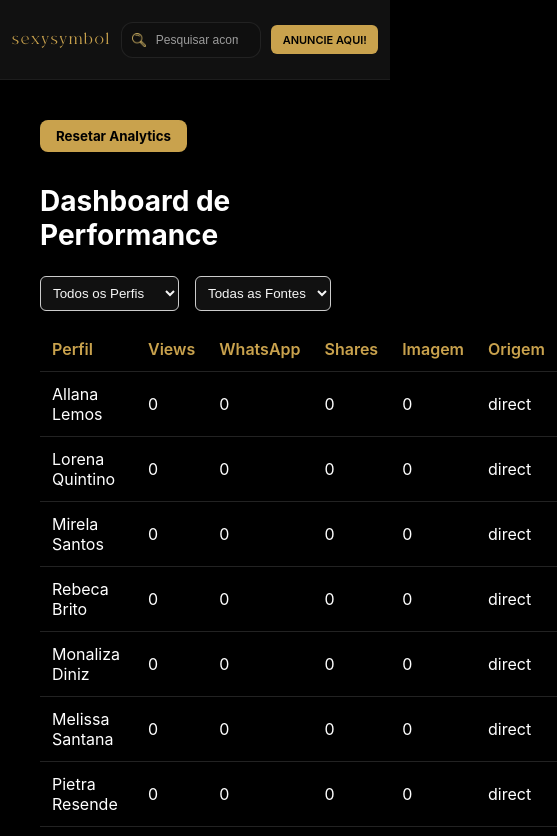
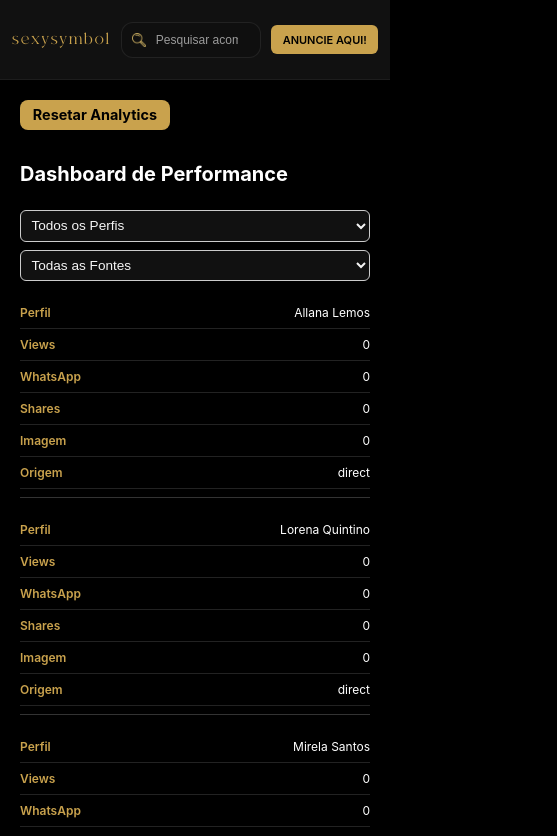
Before and after one commit to alexsandropancracio/sexysymbol, a React app in the folder src/frontend/: page /admin/dashboard in a window 390 px wide. Shown: the top 836 px of the page, 557 px wide, since content can reach past the window. Built offline with nearby package versions, Linux system fonts and the light colour scheme; the HTML template or start-up script is replaced by a standard one.

Commit message:
Ajustado responsividade da página analytics para mobile e tablet

```diff
--- a/src/frontend/src/admin/pages/Dashboard/Dashboard.styles.ts
+++ b/src/frontend/src/admin/pages/Dashboard/Dashboard.styles.ts
@@ -1,20 +1,35 @@
-// src/admin/pages/Dashboard/Dashboard.styles.ts
-
 import styled from "styled-components";
 
 export const Page = styled.div`
   padding: 40px;
   color: #fff;
+
+  @media (max-width: 1024px) { // tablets
+    padding: 30px;
+  }
+
+  @media (max-width: 768px) { // mobile
+    padding: 20px;
+  }
 `;
 
 export const Title = styled.h1`
   font-size: 28px;
   margin-bottom: 24px;
+
+  @media (max-width: 1024px) {
+    font-size: 24px;
+  }
+
+  @media (max-width: 768px) {
+    font-size: 20px;
+  }
 `;
 
 export const Table = styled.table`
   width: 100%;
   border-collapse: collapse;
+  font-size: 16px;
 
   th, td {
     padding: 12px;
@@ -28,7 +43,45 @@ export const Table = styled.table`
   }
 
   tr:hover {
-    background: rgba(255,255,255,0.03);
+    background: rgba(255, 255, 255, 0.03);
+  }
+
+  @media (max-width: 1024px) {
+    font-size: 14px;
+  }
+
+  @media (max-width: 768px) {
+    display: block;
+    font-size: 12px;
+
+    thead {
+      display: none;
+    }
+
+    tbody {
+      display: block;
+    }
+
+    tr {
+      display: block;
+      margin-bottom: 1rem;
+      border-bottom: 1px solid #333;
+      padding-bottom: 0.5rem;
+    }
+
+    td {
+      display: flex;
+      justify-content: space-between;
+      padding: 8px 0;
+      border: none;
+      border-bottom: 1px solid #222;
+
+      &::before {
+        content: attr(data-label);
+        font-weight: 600;
+        color: #c9a24d;
+      }
+    }
   }
 `;
 
@@ -38,6 +91,15 @@ export const CardsGrid = styled.div`
   margin-bottom: 32px;
   margin-top: 20px;
   flex-wrap: wrap;
+
+  @media (max-width: 1024px) {
+    gap: 16px;
+  }
+
+  @media (max-width: 768px) {
+    flex-direction: column;
+    gap: 12px;
+  }
 `;
 
 export const Actions = styled.div`
@@ -57,6 +119,11 @@ export const Actions = styled.div`
 
     &:hover {
       opacity: 0.85;
+    }
+
+    @media (max-width: 768px) {
+      padding: 0.4rem 0.8rem;
+      font-size: 0.9rem;
     }
   }
 `;
@@ -78,5 +145,15 @@ export const Filters = styled.div`
       outline: none;
       border-color: #c9a24d;
     }
+
+    @media (max-width: 768px) {
+      padding: 0.4rem;
+      font-size: 0.85rem;
+    }
+  }
+
+  @media (max-width: 768px) {
+    flex-direction: column;
+    gap: 0.5rem;
   }
 `;
--- a/src/frontend/src/admin/pages/Dashboard/Dashboard.tsx
+++ b/src/frontend/src/admin/pages/Dashboard/Dashboard.tsx
@@ -221,15 +221,16 @@ const handleResetAnalytics = async () => {
         <tbody>
           {filteredStats.map((item) => (
             <tr key={item.id}>
-              <td>{item.name}</td>
-              <td>{item.views}</td>
-              <td>{item.whatsappClicks}</td>
-              <td>{item.profileShares}</td>
-              <td>{item.imageViews}</td>
-              <td>{item.topSource}</td>
+              <td data-label="Perfil">{item.name}</td>
+              <td data-label="Views">{item.views}</td>
+              <td data-label="WhatsApp">{item.whatsappClicks}</td>
+              <td data-label="Shares">{item.profileShares}</td>
+              <td data-label="Imagem">{item.imageViews}</td>
+              <td data-label="Origem">{item.topSource}</td>
             </tr>
           ))}
         </tbody>
+
 
       </S.Table>
 
```
